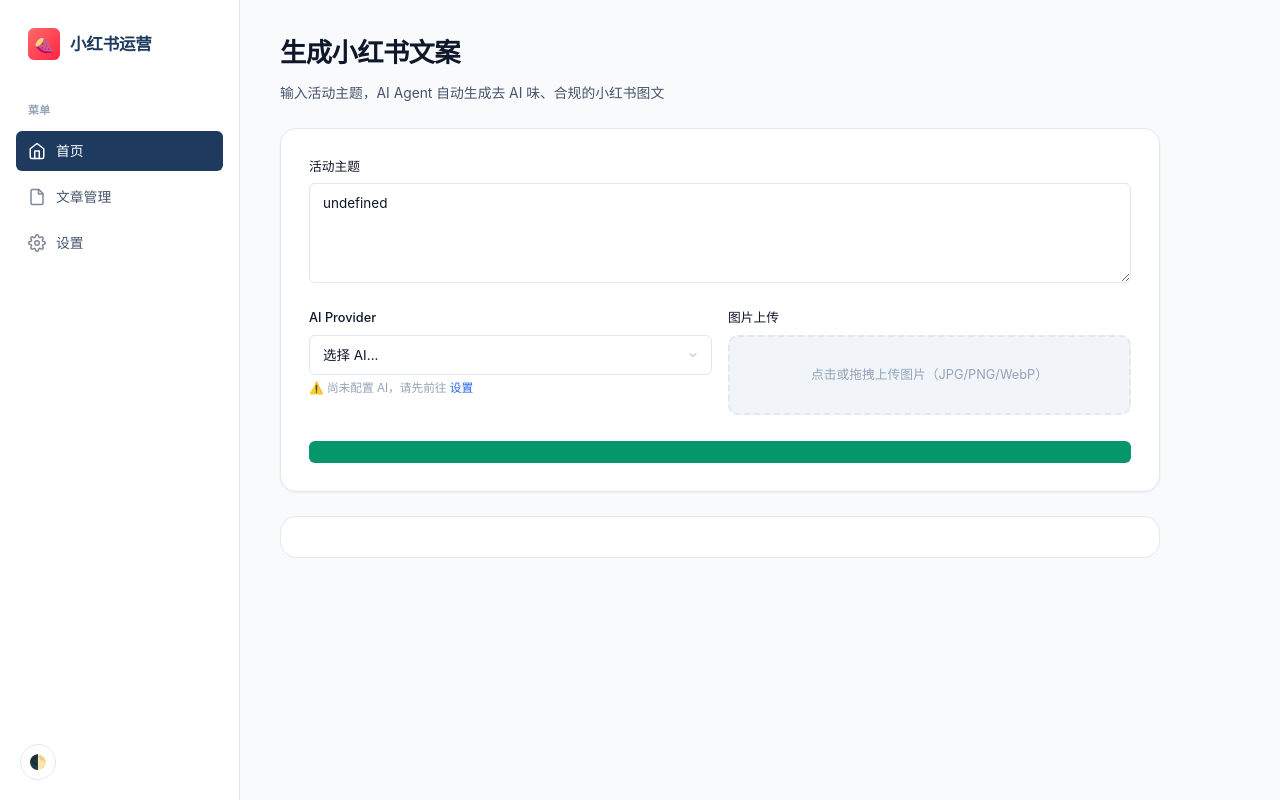
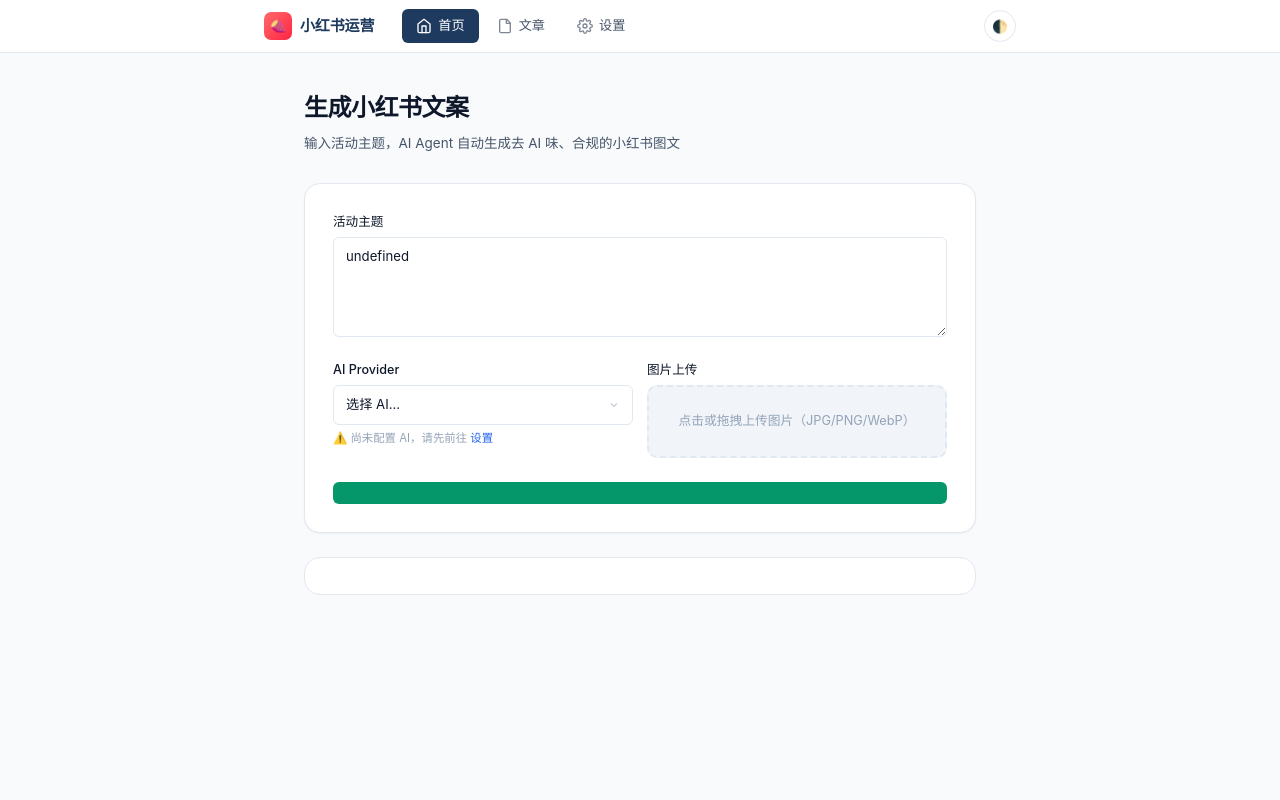
Before and after one commit to hinkleung/xiaohongshu-ai-ops, a FastAPI app: page / in a window 1280 px wide. Run offline with FastAPI, Linux system fonts and the light colour scheme; parts of the project's set-up code (start-up, migrations or seed data) failed here and were passed over.

Commit message:
feat: switch to centered layout with top navbar, move theme toggle to nav

```diff
--- a/app/templates/base.html
+++ b/app/templates/base.html
@@ -65,37 +65,58 @@
         a:hover { color: var(--color-primary); }
         img, svg { display: block; max-width: 100%; }
 
-        /* ===== Layout ===== */
-        .app-shell { display: flex; min-height: 100vh; }
-        .sidebar {
-            width: 240px; background: var(--color-surface); border-right: 1px solid var(--color-border);
-            display: flex; flex-direction: column; padding: 20px 16px; gap: 6px;
-            position: fixed; top: 0; left: 0; bottom: 0; z-index: 100;
+        /* ===== Top Navbar ===== */
+        .navbar {
+            position: sticky; top: 0; z-index: 100;
+            background: var(--color-surface); border-bottom: 1px solid var(--color-border);
+            backdrop-filter: blur(12px); -webkit-backdrop-filter: blur(12px);
             transition: background var(--transition), border var(--transition);
         }
-        .sidebar-brand {
-            font-size: 1.1rem; font-weight: 700; color: var(--color-primary);
-            padding: 8px 12px; margin-bottom: 12px; display: flex; align-items: center; gap: 10px;
-            letter-spacing: -.01em;
+        .navbar-inner {
+            max-width: 800px; margin: 0 auto; padding: 0 24px;
+            display: flex; align-items: center; height: 52px; gap: 4px;
         }
-        .sidebar-brand .logo { width: 32px; height: 32px; border-radius: var(--radius-sm); background: linear-gradient(135deg, #FF6B6B, #FF2442); display: flex; align-items: center; justify-content: center; color: #fff; font-size: 1.1rem; font-weight: 700; flex-shrink: 0; }
-        .nav-item {
-            display: flex; align-items: center; gap: 10px; padding: 9px 12px; border-radius: var(--radius-sm);
-            font-size: .92rem; font-weight: 500; color: var(--color-text-secondary); cursor: pointer;
-            transition: all var(--transition); text-decoration: none; border: none; background: none; width: 100%; text-align: left;
+        .navbar-brand {
+            font-weight: 700; font-size: 1rem; color: var(--color-primary);
+            margin-right: 24px; display: flex; align-items: center; gap: 8px;
+            letter-spacing: -.01em; white-space: nowrap;
         }
-        .nav-item:hover { background: var(--color-surface-hover); color: var(--color-text); }
-        .nav-item.active { background: var(--color-primary); color: #fff; }
-        .nav-item svg { width: 18px; height: 18px; flex-shrink: 0; opacity: .7; }
-        .nav-item.active svg { opacity: 1; }
-        .nav-section { font-size: .72rem; font-weight: 600; text-transform: uppercase; letter-spacing: .05em; color: var(--color-text-muted); padding: 16px 12px 6px; }
-        .main-content { margin-left: 240px; flex: 1; padding: 32px 40px; max-width: 960px; }
+        .navbar-brand .logo {
+            width: 28px; height: 28px; border-radius: 7px;
+            background: linear-gradient(135deg, #FF6B6B, #FF2442);
+            display: flex; align-items: center; justify-content: center;
+            color: #fff; font-size: .9rem; font-weight: 700; flex-shrink: 0;
+        }
+        .nav-link {
+            padding: 6px 14px; border-radius: var(--radius-sm); font-size: .88rem;
+            font-weight: 500; border: none; background: none; cursor: pointer;
+            color: var(--color-text-secondary); text-decoration: none;
+            transition: all var(--transition); display: flex; align-items: center; gap: 6px;
+            font-family: inherit;
+        }
+        .nav-link:hover { background: var(--color-surface-hover); color: var(--color-text); }
+        .nav-link.active { background: var(--color-primary); color: #fff; }
+        .nav-link svg { width: 16px; height: 16px; flex-shrink: 0; opacity: .7; }
+        .nav-link.active svg { opacity: 1; }
+        .navbar-spacer { flex: 1; }
+        .theme-btn {
+            background: none; border: 1px solid var(--color-border); border-radius: 50%;
+            width: 32px; height: 32px; cursor: pointer; font-size: .85rem;
+            display: flex; align-items: center; justify-content: center;
+            transition: all var(--transition); color: var(--color-text-secondary);
+        }
+        .theme-btn:hover { background: var(--color-surface-hover); color: var(--color-text); }
+
+        /* ===== Main Content ===== */
+        .main-content {
+            max-width: 720px; margin: 0 auto; padding: 36px 24px 64px;
+        }
 
         /* ===== Typography ===== */
-        h1 { font-size: 1.75rem; font-weight: 700; letter-spacing: -.02em; margin-bottom: 8px; }
-        h2 { font-size: 1.4rem; font-weight: 700; letter-spacing: -.01em; margin-bottom: 6px; }
-        h3 { font-size: 1.1rem; font-weight: 600; margin-bottom: 4px; }
-        .subtitle { color: var(--color-text-secondary); font-size: .92rem; margin-bottom: 24px; }
+        h1 { font-size: 1.6rem; font-weight: 700; letter-spacing: -.02em; margin-bottom: 6px; }
+        h2 { font-size: 1.25rem; font-weight: 700; letter-spacing: -.01em; margin-bottom: 6px; }
+        h3 { font-size: 1.05rem; font-weight: 600; margin-bottom: 4px; }
+        .subtitle { color: var(--color-text-secondary); font-size: .9rem; margin-bottom: 28px; }
         code { font-family: var(--font-mono); font-size: .85em; background: var(--color-surface-hover); padding: 2px 6px; border-radius: 4px; }
 
         /* ===== Cards ===== */
@@ -105,15 +126,15 @@
             transition: all var(--transition);
         }
         .card:hover { box-shadow: var(--shadow); }
-        .card-header { display: flex; justify-content: space-between; align-items: flex-start; margin-bottom: 12px; }
-        .card-title { font-weight: 600; font-size: 1rem; }
-        .card-body { color: var(--color-text-secondary); font-size: .9rem; line-height: 1.65; }
-        .card-footer { display: flex; flex-wrap: wrap; gap: 8px; align-items: center; margin-top: 14px; padding-top: 14px; border-top: 1px solid var(--color-border); }
+        .card-header { display: flex; justify-content: space-between; align-items: flex-start; margin-bottom: 10px; }
+        .card-title { font-weight: 600; font-size: .98rem; }
+        .card-body { color: var(--color-text-secondary); font-size: .88rem; line-height: 1.65; }
+        .card-footer { display: flex; flex-wrap: wrap; gap: 8px; align-items: center; margin-top: 12px; padding-top: 12px; border-top: 1px solid var(--color-border); }
 
         /* ===== Buttons ===== */
         .btn {
             display: inline-flex; align-items: center; gap: 6px; padding: 8px 16px;
-            border-radius: var(--radius-sm); font-size: .88rem; font-weight: 500; font-family: inherit;
+            border-radius: var(--radius-sm); font-size: .86rem; font-weight: 500; font-family: inherit;
             cursor: pointer; border: 1px solid transparent; transition: all var(--transition);
             text-decoration: none; white-space: nowrap; line-height: 1.4;
         }
@@ -128,18 +149,18 @@
         .btn-ghost:hover { background: var(--color-surface-hover); color: var(--color-text); }
         .btn-danger { background: var(--color-destructive); color: #fff; }
         .btn-danger:hover { opacity: .9; }
-        .btn-sm { padding: 5px 10px; font-size: .8rem; }
-        .btn-lg { padding: 10px 24px; font-size: .95rem; }
+        .btn-sm { padding: 5px 10px; font-size: .78rem; border-radius: 5px; }
+        .btn-lg { padding: 10px 24px; font-size: .92rem; }
         .btn:disabled { opacity: .45; cursor: not-allowed; pointer-events: none; }
         .btn svg { width: 16px; height: 16px; flex-shrink: 0; }
 
         /* ===== Form ===== */
-        .form-group { margin-bottom: 18px; }
-        .form-label { display: block; font-size: .85rem; font-weight: 500; margin-bottom: 6px; color: var(--color-text); }
-        .form-hint { font-size: .78rem; color: var(--color-text-muted); margin-top: 4px; }
+        .form-group { margin-bottom: 16px; }
+        .form-label { display: block; font-size: .84rem; font-weight: 500; margin-bottom: 5px; color: var(--color-text); }
+        .form-hint { font-size: .76rem; color: var(--color-text-muted); margin-top: 4px; }
         .form-input, .form-textarea, .form-select {
-            width: 100%; padding: 9px 13px; border: 1px solid var(--color-border);
-            border-radius: var(--radius-sm); font-size: .9rem; font-family: inherit;
+            width: 100%; padding: 9px 12px; border: 1px solid var(--color-border);
+            border-radius: var(--radius-sm); font-size: .88rem; font-family: inherit;
             background: var(--color-surface); color: var(--color-text);
             transition: all var(--transition); outline: none; line-height: 1.5;
         }
@@ -152,17 +173,15 @@
         /* ===== Tags ===== */
         .tag {
             display: inline-flex; align-items: center; gap: 4px; padding: 3px 10px;
-            border-radius: 99px; font-size: .78rem; font-weight: 500;
+            border-radius: 99px; font-size: .76rem; font-weight: 500;
             background: rgba(37,99,235,.08); color: var(--color-secondary);
             border: 1px solid rgba(37,99,235,.15);
         }
-        .tag-remove { cursor: pointer; opacity: .5; font-size: .7rem; margin-left: 2px; }
-        .tag-remove:hover { opacity: 1; }
 
         /* ===== Status Badges ===== */
         .badge {
-            display: inline-flex; align-items: center; gap: 5px; padding: 3px 10px;
-            border-radius: 99px; font-size: .78rem; font-weight: 500;
+            display: inline-flex; align-items: center; gap: 4px; padding: 3px 10px;
+            border-radius: 99px; font-size: .76rem; font-weight: 500;
         }
         .badge-draft { background: rgba(100,116,139,.1); color: #64748B; }
         .badge-published { background: rgba(5,150,105,.1); color: #059669; }
@@ -171,13 +190,13 @@
         /* ===== Progress Log ===== */
         .progress-log {
             background: var(--color-surface); border: 1px solid var(--color-border);
-            border-radius: var(--radius-lg); padding: 20px 24px; margin: 20px 0;
-            font-family: var(--font-mono); font-size: .85rem; line-height: 1.9;
-            max-height: 420px; overflow-y: auto;
+            border-radius: var(--radius-lg); padding: 18px 22px; margin: 20px 0;
+            font-family: var(--font-mono); font-size: .83rem; line-height: 1.9;
+            max-height: 400px; overflow-y: auto;
         }
         .progress-item { display: flex; gap: 10px; align-items: flex-start; }
         .progress-dot {
-            width: 8px; height: 8px; border-radius: 50%; margin-top: 7px; flex-shrink: 0;
+            width: 7px; height: 7px; border-radius: 50%; margin-top: 7px; flex-shrink: 0;
             transition: all var(--transition);
         }
         .progress-dot.done { background: var(--color-success); box-shadow: 0 0 8px rgba(5,150,105,.4); }
@@ -185,98 +204,84 @@
         .progress-dot.error { background: var(--color-error); }
         @keyframes pulse-dot { 0%,100%{opacity:1} 50%{opacity:.3} }
 
-        /* ===== Streaming Text Animation ===== */
         @keyframes fade-in-up { from { opacity: 0; transform: translateY(6px); } to { opacity: 1; transform: translateY(0); } }
-        .animate-in { animation: fade-in-up 250ms ease-out; }
+        .animate-in { animation: fade-in-up 220ms ease-out; }
 
         /* ===== Empty State ===== */
         .empty-state { text-align: center; padding: 48px 20px; color: var(--color-text-muted); }
-        .empty-state svg { width: 48px; height: 48px; opacity: .3; margin: 0 auto 16px; }
 
         /* ===== Tabs ===== */
-        .tabs { display: flex; gap: 4px; margin-bottom: 20px; padding: 3px; background: var(--color-surface-hover); border-radius: var(--radius); width: fit-content; }
+        .tabs { display: flex; gap: 3px; margin-bottom: 20px; padding: 3px; background: var(--color-surface-hover); border-radius: var(--radius); width: fit-content; }
         .tab {
-            padding: 7px 16px; border-radius: var(--radius-sm); font-size: .85rem; font-weight: 500;
+            padding: 6px 14px; border-radius: var(--radius-sm); font-size: .84rem; font-weight: 500;
             border: none; background: transparent; color: var(--color-text-secondary); cursor: pointer;
             transition: all var(--transition); font-family: inherit;
         }
         .tab:hover { color: var(--color-text); }
         .tab.active { background: var(--color-surface); color: var(--color-text); box-shadow: var(--shadow-sm); }
 
-        /* ===== File Input ===== */
+        /* ===== File Upload ===== */
         .file-upload-area {
             border: 2px dashed var(--color-border); border-radius: var(--radius);
-            padding: 28px; text-align: center; cursor: pointer; transition: all var(--transition);
+            padding: 24px; text-align: center; cursor: pointer; transition: all var(--transition);
             background: var(--color-surface-hover);
         }
-        .file-upload-area:hover { border-color: var(--color-secondary); background: rgba(37,99,235,.03); }
-        .image-preview-grid { display: flex; gap: 8px; flex-wrap: wrap; margin-top: 12px; }
-        .image-preview { width: 88px; height: 88px; border-radius: var(--radius-sm); object-fit: cover; border: 2px solid var(--color-border); }
+        .file-upload-area:hover { border-color: var(--color-secondary); }
+        .image-preview-grid { display: flex; gap: 8px; flex-wrap: wrap; margin-top: 10px; }
+        .image-preview { width: 80px; height: 80px; border-radius: var(--radius-sm); object-fit: cover; border: 2px solid var(--color-border); }
 
-        /* ===== Responsive ===== */
-        @media (max-width: 768px) {
-            .sidebar { display: none; }
-            .main-content { margin-left: 0; padding: 20px 16px; }
-            .card { padding: 16px; }
-        }
-
-        /* ===== Section spacing ===== */
+        /* ===== Spacing ===== */
         .section { margin-bottom: 32px; }
-
-        /* ===== Grid helpers ===== */
-        .grid-2 { display: grid; grid-template-columns: 1fr 1fr; gap: 16px; }
+        .grid-2 { display: grid; grid-template-columns: 1fr 1fr; gap: 14px; }
         .flex-row { display: flex; gap: 10px; align-items: center; flex-wrap: wrap; }
         .mt-4 { margin-top: 16px; }
         .mt-6 { margin-top: 24px; }
-        .mb-4 { margin-bottom: 16px; }
-        .gap-2 { gap: 8px; }
-        .gap-3 { gap: 12px; }
 
-        /* ===== Theme toggle ===== */
-        .theme-toggle {
-            position: fixed; bottom: 20px; left: 20px; width: 36px; height: 36px;
-            border-radius: 50%; border: 1px solid var(--color-border); background: var(--color-surface);
-            cursor: pointer; display: flex; align-items: center; justify-content: center;
-            font-size: .95rem; transition: all var(--transition); z-index: 200;
+        /* ===== Responsive ===== */
+        @media (max-width: 640px) {
+            .main-content { padding: 20px 16px 48px; }
+            .navbar-inner { padding: 0 12px; gap: 2px; }
+            .navbar-brand { margin-right: 8px; font-size: .9rem; }
+            .nav-link { padding: 5px 10px; font-size: .82rem; }
+            .grid-2 { grid-template-columns: 1fr; }
+            .card { padding: 16px; }
         }
-        .theme-toggle:hover { box-shadow: var(--shadow); }
     </style>
 </head>
 <body>
-    <div class="app-shell">
-        <aside class="sidebar">
-            <div class="sidebar-brand">
+    <nav class="navbar">
+        <div class="navbar-inner">
+            <a href="/" class="navbar-brand">
                 <div class="logo">🍠</div>
                 小红书运营
-            </div>
-            <div class="nav-section">菜单</div>
-            <a href="/" class="nav-item {% if request.url.path == '/' %}active{% endif %}">
+            </a>
+            <a href="/" class="nav-link {% if request.url.path == '/' %}active{% endif %}">
                 <svg viewBox="0 0 24 24" fill="none" stroke="currentColor" stroke-width="2" stroke-linecap="round" stroke-linejoin="round"><path d="m3 9 9-7 9 7v11a2 2 0 0 1-2 2H5a2 2 0 0 1-2-2z"/><polyline points="9 22 9 12 15 12 15 22"/></svg>
                 首页
             </a>
-            <a href="/posts" class="nav-item {% if request.url.path.startswith('/posts') %}active{% endif %}">
+            <a href="/posts" class="nav-link {% if request.url.path.startswith('/posts') %}active{% endif %}">
                 <svg viewBox="0 0 24 24" fill="none" stroke="currentColor" stroke-width="2" stroke-linecap="round" stroke-linejoin="round"><path d="M14.5 2H6a2 2 0 0 0-2 2v16a2 2 0 0 0 2 2h12a2 2 0 0 0 2-2V7.5L14.5 2z"/><polyline points="14 2 14 8 20 8"/></svg>
-                文章管理
+                文章
             </a>
-            <a href="/settings" class="nav-item {% if request.url.path == '/settings' %}active{% endif %}">
+            <a href="/settings" class="nav-link {% if request.url.path == '/settings' %}active{% endif %}">
                 <svg viewBox="0 0 24 24" fill="none" stroke="currentColor" stroke-width="2" stroke-linecap="round" stroke-linejoin="round"><circle cx="12" cy="12" r="3"/><path d="M19.4 15a1.65 1.65 0 0 0 .33 1.82l.06.06a2 2 0 0 1 0 2.83 2 2 0 0 1-2.83 0l-.06-.06a1.65 1.65 0 0 0-1.82-.33 1.65 1.65 0 0 0-1 1.51V21a2 2 0 0 1-2 2 2 2 0 0 1-2-2v-.09A1.65 1.65 0 0 0 9 19.4a1.65 1.65 0 0 0-1.82.33l-.06.06a2 2 0 0 1-2.83 0 2 2 0 0 1 0-2.83l.06-.06A1.65 1.65 0 0 0 4.68 15a1.65 1.65 0 0 0-1.51-1H3a2 2 0 0 1-2-2 2 2 0 0 1 2-2h.09A1.65 1.65 0 0 0 4.6 9a1.65 1.65 0 0 0-.33-1.82l-.06-.06a2 2 0 0 1 0-2.83 2 2 0 0 1 2.83 0l.06.06A1.65 1.65 0 0 0 9 4.68a1.65 1.65 0 0 0 1-1.51V3a2 2 0 0 1 2-2 2 2 0 0 1 2 2v.09a1.65 1.65 0 0 0 1 1.51 1.65 1.65 0 0 0 1.82-.33l.06-.06a2 2 0 0 1 2.83 0 2 2 0 0 1 0 2.83l-.06.06A1.65 1.65 0 0 0 19.4 9a1.65 1.65 0 0 0 1.51 1H21a2 2 0 0 1 2 2 2 2 0 0 1-2 2h-.09a1.65 1.65 0 0 0-1.51 1z"/></svg>
                 设置
             </a>
-        </aside>
-        <main class="main-content">
-            {% block content %}{% endblock %}
-        </main>
-    </div>
-    <button class="theme-toggle" onclick="toggleTheme()" title="切换主题">🌓</button>
+            <div class="navbar-spacer"></div>
+            <button class="theme-btn" onclick="toggleTheme()" title="切换主题">🌓</button>
+        </div>
+    </nav>
+    <main class="main-content">
+        {% block content %}{% endblock %}
+    </main>
     <script>
-        // Theme persistence
         (function() {
-            const saved = localStorage.getItem('theme') || 'light';
-            document.documentElement.setAttribute('data-theme', saved);
+            var s = localStorage.getItem('theme') || 'light';
+            document.documentElement.setAttribute('data-theme', s);
         })();
         function toggleTheme() {
-            const el = document.documentElement;
-            const next = el.getAttribute('data-theme') === 'dark' ? 'light' : 'dark';
+            var el = document.documentElement;
+            var next = el.getAttribute('data-theme') === 'dark' ? 'light' : 'dark';
             el.setAttribute('data-theme', next);
             localStorage.setItem('theme', next);
         }
```
